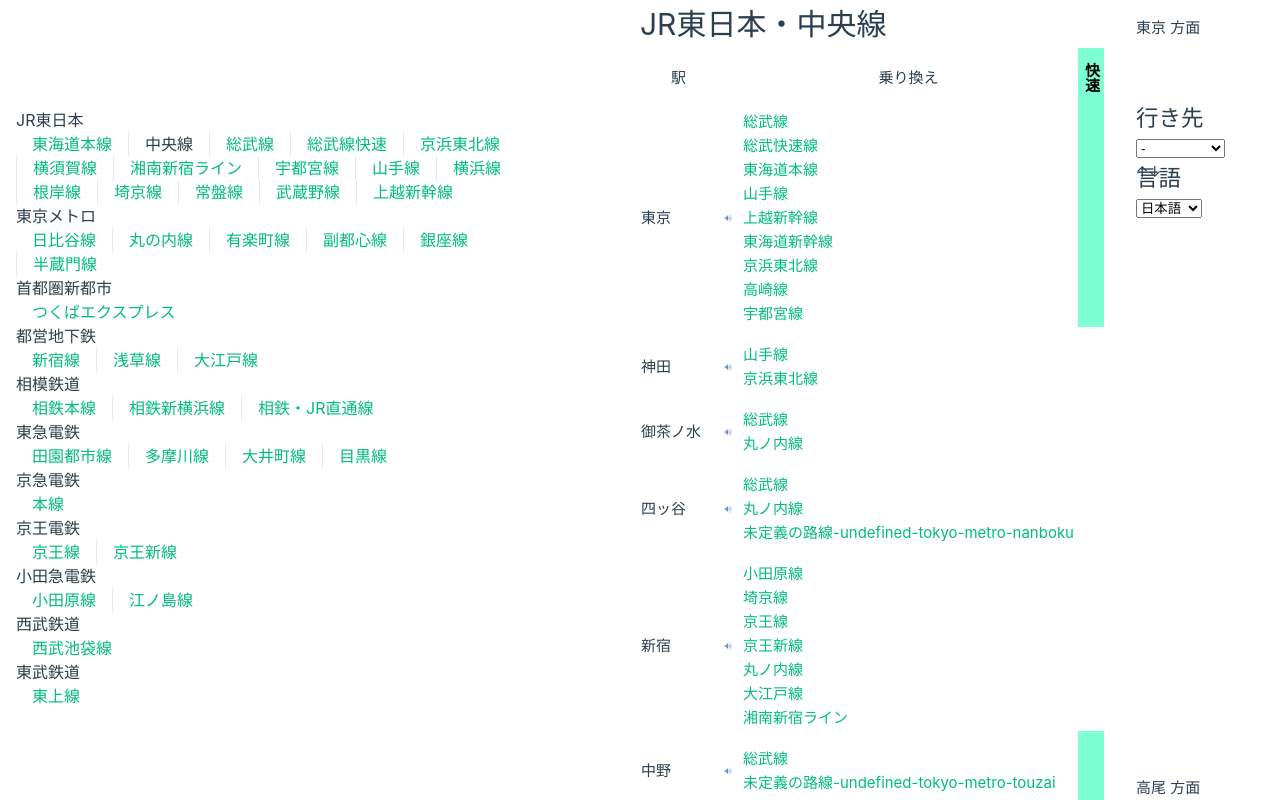
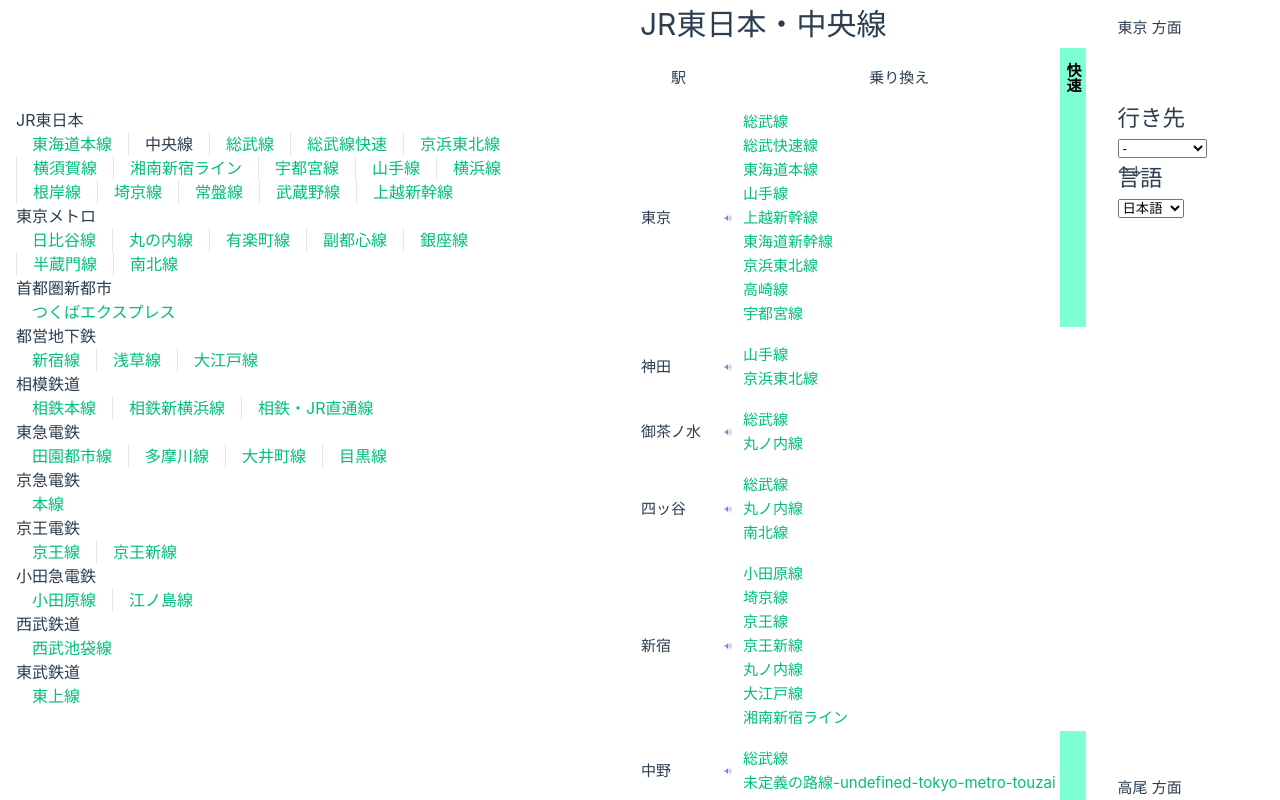
Before and after one commit to vranometria/train-route, a Vue app: page /line/jr-chuo in a window 1280 px wide. Shown: the top 800 px of the page. Built offline with nearby package versions, Linux system fonts and the light colour scheme.

Commit message:
南北線を定義

```diff
--- a/src/App.vue
+++ b/src/App.vue
@@ -34,6 +34,7 @@
           <RouterLink :to="{name: 'line', params: {id: LINE_IDS.tokyo_metro.fukutoshin}}" >副都心線</RouterLink>
           <RouterLink :to="{name: 'line', params: {id: LINE_IDS.tokyo_metro.ginza}}" >銀座線</RouterLink>
           <RouterLink :to="{name: 'line', params: {id: LINE_IDS.tokyo_metro.hanzoumon}}" >半蔵門線</RouterLink>
+          <RouterLink :to="{name: 'line', params: {id: LINE_IDS.tokyo_metro.nanboku}}" >南北線</RouterLink>
         </div>
 
         首都圏新都市
--- a/src/constants/ids.ts
+++ b/src/constants/ids.ts
@@ -152,8 +152,6 @@
     ginza: 'tokyo-metro-ginza',
     /** 半蔵門線 */
     hanzoumon: 'tokyo-metro-hanzoumon',
-    /** 副都心線 */
-    hukutoshin: 'tokyo-metro-hukutoshin',
     /** 南北線 */
     nanboku: 'tokyo-metro-nanboku',
     /** 東西線 */
@@ -962,6 +960,7 @@
     oji_kamiya: 'oji-kamiya',
     shimo: 'shimo',
     akabane_iwabuchi: 'akabane-iwabuchi',
+    oji: 'oji',
   },
   /** 都営駅 */
   tokyo_subway: {
--- a/src/constants/lines.ts
+++ b/src/constants/lines.ts
@@ -1038,7 +1038,27 @@
     new StopStationDef(STATION_IDS.jr_east.kinshicho),
     new StopStationDef(STATION_IDS.tokyo_metro.oshiage),
   ]),
-
+  [LINE_IDS.tokyo_metro.nanboku]: new Line('南北線', '東京メトロ', [], [
+    new StopStationDef(STATION_IDS.jr_east.meguro),
+    new StopStationDef(STATION_IDS.tokyo_metro.shirokanedai),
+    new StopStationDef(STATION_IDS.tokyo_metro.shirokane_takanawa),
+    new StopStationDef(STATION_IDS.tokyo_subway.azabujuban),
+    new StopStationDef(STATION_IDS.tokyo_metro.roppongi_iccho_me),
+    new StopStationDef(STATION_IDS.tokyo_metro.tameikesanno),
+    new StopStationDef(STATION_IDS.tokyo_metro.nagatacho),
+    new StopStationDef(STATION_IDS.jr_east.yotsuya),
+    new StopStationDef(STATION_IDS.jr_east.ichigaya),
+    new StopStationDef(STATION_IDS.jr_east.iidabashi),
+    new StopStationDef(STATION_IDS.tokyo_metro.kourakuen),
+    new StopStationDef(STATION_IDS.tokyo_metro.todaimae),
+    new StopStationDef(STATION_IDS.tokyo_metro.honkomagome),
+    new StopStationDef(STATION_IDS.jr_east.komagome),
+    new StopStationDef(STATION_IDS.tokyo_metro.nishigahara),
+    new StopStationDef(STATION_IDS.tokyo_metro.oji),
+    new StopStationDef(STATION_IDS.tokyo_metro.oji_kamiya),
+    new StopStationDef(STATION_IDS.tokyo_metro.shimo),
+    new StopStationDef(STATION_IDS.tokyo_metro.akabane_iwabuchi),
+  ]),
 
   // 首都圏新都市
   [LINE_IDS.shutoken_shintoshi.tsukuba_express]: new Line('つくばエクスプレス', '首都圏新都市', [
--- a/src/constants/stations.ts
+++ b/src/constants/stations.ts
@@ -627,7 +627,7 @@
       LINE_IDS.keiou.inokashira,
       LINE_IDS.tokyo_metro.ginza,
       LINE_IDS.tokyo_metro.hanzoumon,
-      LINE_IDS.tokyo_metro.hukutoshin,
+      LINE_IDS.tokyo_metro.fukutoshin,
       LINE_IDS.tokyu.toyoko,
       LINE_IDS.tokyu.denentoshi,
     ],
@@ -662,32 +662,20 @@
     LINE_IDS.tokyo_metro.fukutoshin,
     LINE_IDS.toubu.toujou,
   ], "いけぶくろ"),
-  /** 板橋 */
   [STATION_IDS.jr_east.itabashi]: new StationInfo('板橋', [], "いたばし"),
-  /** 十条 */
   [STATION_IDS.jr_east.jujo]: new StationInfo('十条', [], "じゅうじょう"),
-  /** 北赤羽 */
   [STATION_IDS.jr_east.kitaakahane]: new StationInfo('北赤羽', [], "きたあかばね"),
-  /** 浮間舟渡 */
   [STATION_IDS.jr_east.ukimafunado]: new StationInfo('浮間舟渡', [], "うきまふなと"),
-  /** 戸田公園 */
   [STATION_IDS.jr_east.todakouen]: new StationInfo('戸田公園', [], "とだこうえん"),
-  /** 戸田 */
   [STATION_IDS.jr_east.toda]: new StationInfo('戸田', [], "とだ"),
-  /** 北戸田 */
   [STATION_IDS.jr_east.kitatoda]: new StationInfo('北戸田', [], "きたとだ"),
-  /** 武蔵浦和 */
   [STATION_IDS.jr_east.musashiurawa]: new StationInfo('武蔵浦和', [
     LINE_IDS.jr_east.musashino,
     LINE_IDS.jr_east.saikyou,
   ], "むさしうらわ"),
-  /** 中浦和 */
   [STATION_IDS.jr_east.nakaurawa]: new StationInfo('中浦和', [], "なかうらわ"),
-  /** 南与野 */
   [STATION_IDS.jr_east.minamiyono]: new StationInfo('南与野', [], "みなみよの"),
-  /** 与野本町 */
   [STATION_IDS.jr_east.yonohonmachi]: new StationInfo('与野本町', [], "よのほんまち"),
-  /** 北与野 */
   [STATION_IDS.jr_east.kitayono]: new StationInfo('北与野', [], "きたよの"),
   [STATION_IDS.jr_east.mejiro]: new StationInfo('目白', [], "めじろ"),
   [STATION_IDS.jr_east.takadanobaba]: new StationInfo('高田馬場', []),
@@ -1505,6 +1493,23 @@
   [STATION_IDS.tokyo_metro.hanzomon]: new StationInfo('半蔵門', [], "はんぞうもん"),
   [STATION_IDS.tokyo_metro.suitengumae]: new StationInfo('水天宮前', [], "すいてんぐうまえ"),
   [STATION_IDS.tokyo_metro.kiyosumi_shirakawa]: new StationInfo('清澄白河', [], "きよすみしらかわ"),
+  // ＞南北線
+  [STATION_IDS.tokyo_metro.shirokanedai]: new StationInfo('白金台', [], "しろかねだい"),
+  [STATION_IDS.tokyo_metro.shirokane_takanawa]: new StationInfo('白金高輪', [
+    LINE_IDS.tokyo_metro.nanboku,
+    LINE_IDS.tokyo_subway.mita,
+  ], "しろかねたかなわ"),
+  [STATION_IDS.tokyo_metro.roppongi_iccho_me]: new StationInfo('六本木一丁目', [], "ろっぽんぎいっちょうめ"),
+  [STATION_IDS.tokyo_metro.todaimae]: new StationInfo('東大前', [], "とうだいまえ"),
+  [STATION_IDS.tokyo_metro.honkomagome]: new StationInfo('本駒込', [], "ほんこまごめ"),
+  [STATION_IDS.tokyo_metro.nishigahara]: new StationInfo('西ヶ原', [], "にしがはら"),
+  [STATION_IDS.tokyo_metro.oji]: new StationInfo('王子', [
+    LINE_IDS.tokyo_metro.nanboku,
+    LINE_IDS.tokyo_subway.sakura_tram,
+  ], "おうじ"),
+  [STATION_IDS.tokyo_metro.oji_kamiya]: new StationInfo('王子神谷', [], "おうじかみや"),
+  [STATION_IDS.tokyo_metro.shimo]: new StationInfo('志茂', [], "しも"),
+  [STATION_IDS.tokyo_metro.akabane_iwabuchi]: new StationInfo('赤羽岩淵', [], "あかばねいわぶち"),
 
   // 相模鉄道
   // ＞本線
```
